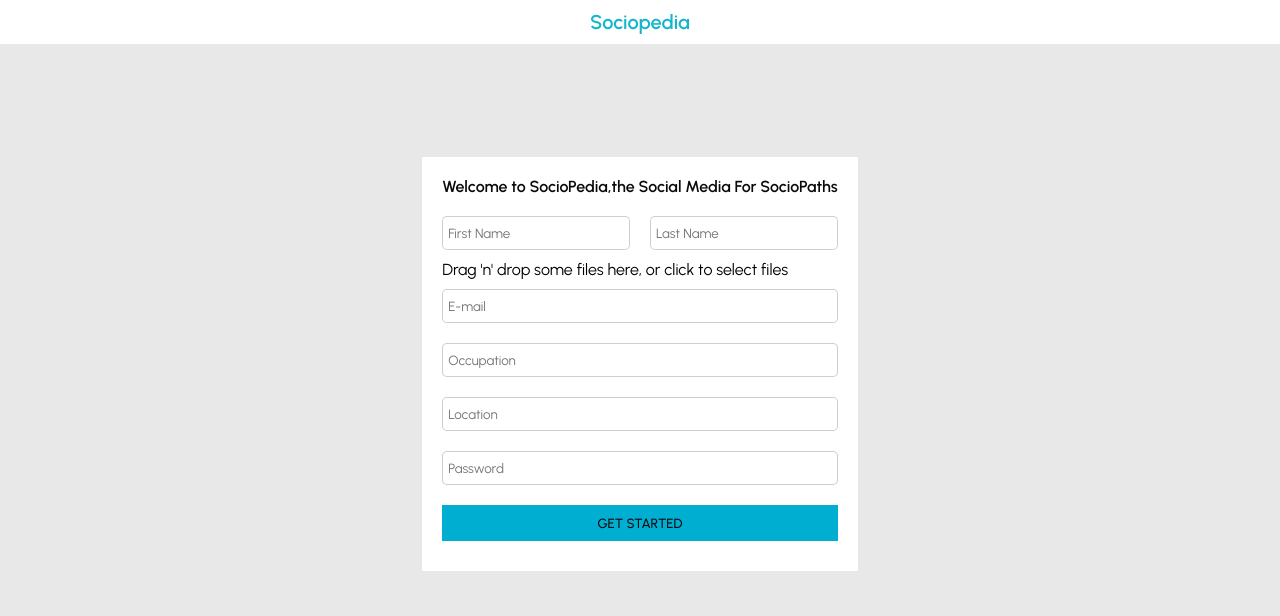
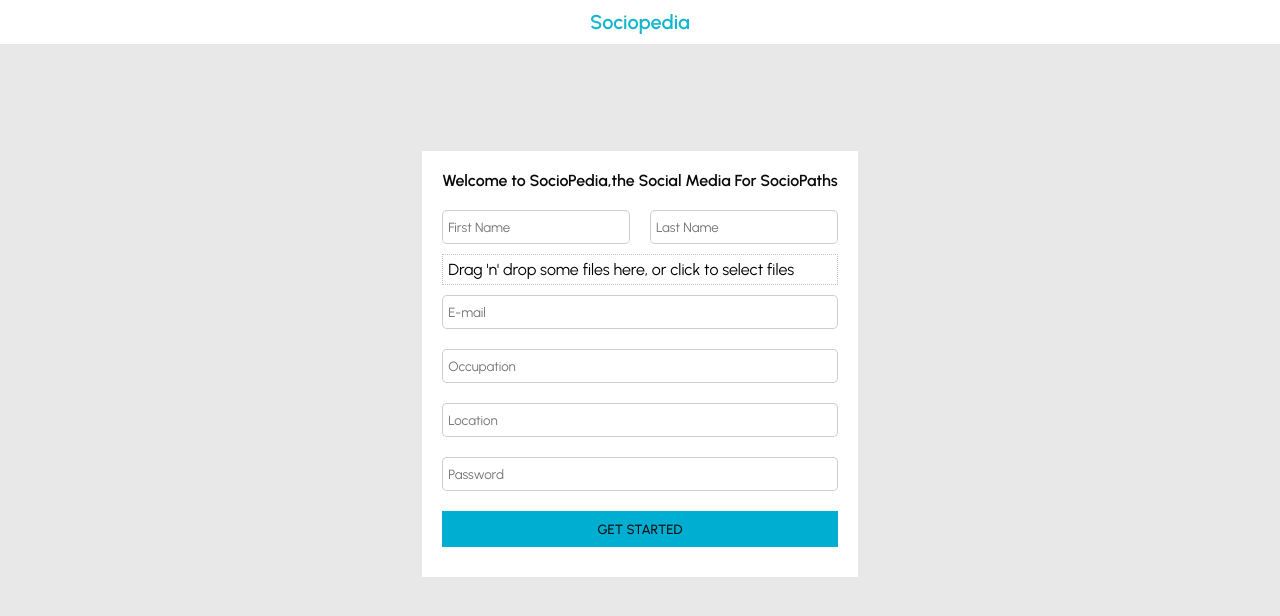
Before and after one commit to nikikiarie/mern_social-front, a React (Create React App) app: page /register in a window 1280 px wide. Shown: the top 616 px of the page. Built offline with nearby package versions, Linux system fonts and the light colour scheme.

Commit message:
fifth commit

```diff
--- a/src/components/LoginForm.jsx
+++ b/src/components/LoginForm.jsx
@@ -27,9 +27,9 @@ const LoginForm = ({ type }) => {
       }}>
         {({ getRootProps, getInputProps }) => (
           <section>
-            <div {...getRootProps()}>
+            <div {...getRootProps()} style={{border:"1px dotted #44434352",padding:"5px"}}>
               <input {...getInputProps()} />
-              <p>Drag 'n' drop some files here, or click to select files</p>
+              <p >Drag 'n' drop some files here, or click to select files</p>
             </div>
           </section>
         )}
```
